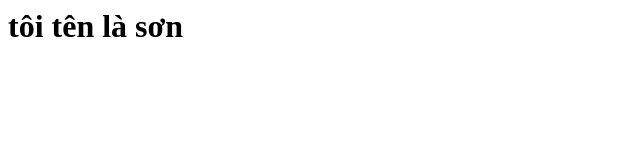
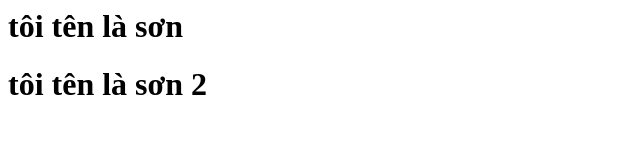
Before and after one commit to nguyenduyson11/son-dep-trai, a plain HTML site: page index.html in a window 1280 px wide. Shown: the whole page, without its empty margins (0-640 px from the left). Drawn offline with Linux system fonts and the light colour scheme.

Commit message:
Update index.html

```diff
--- a/index.html
+++ b/index.html
@@ -1 +1,2 @@
 <h1>tôi tên là sơn</h1>
+<h1>tôi tên là sơn 2</h1>
```
